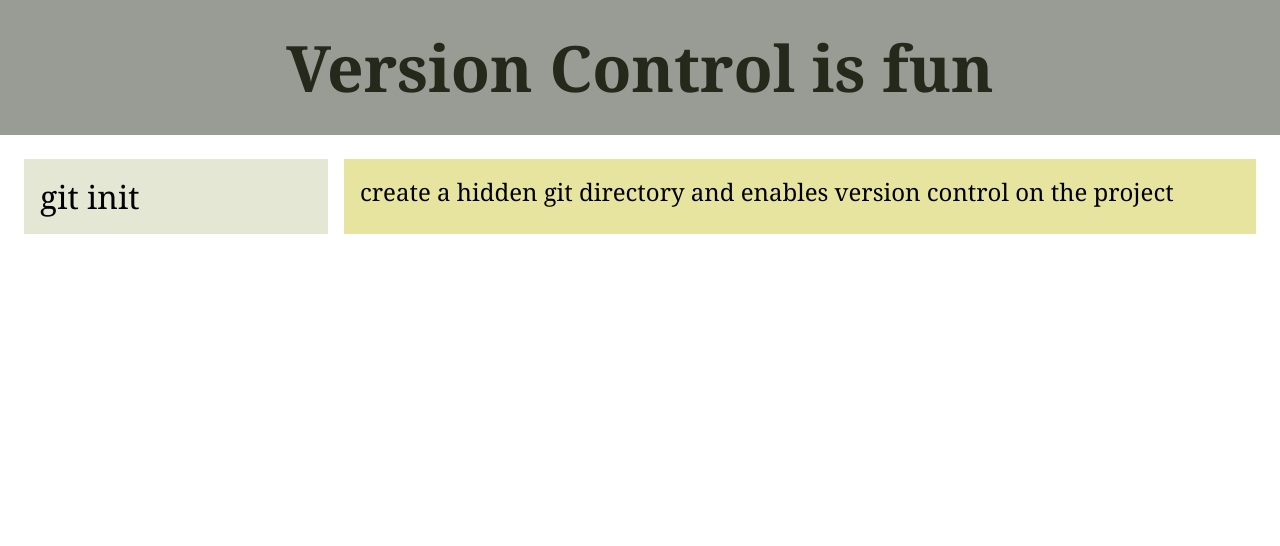
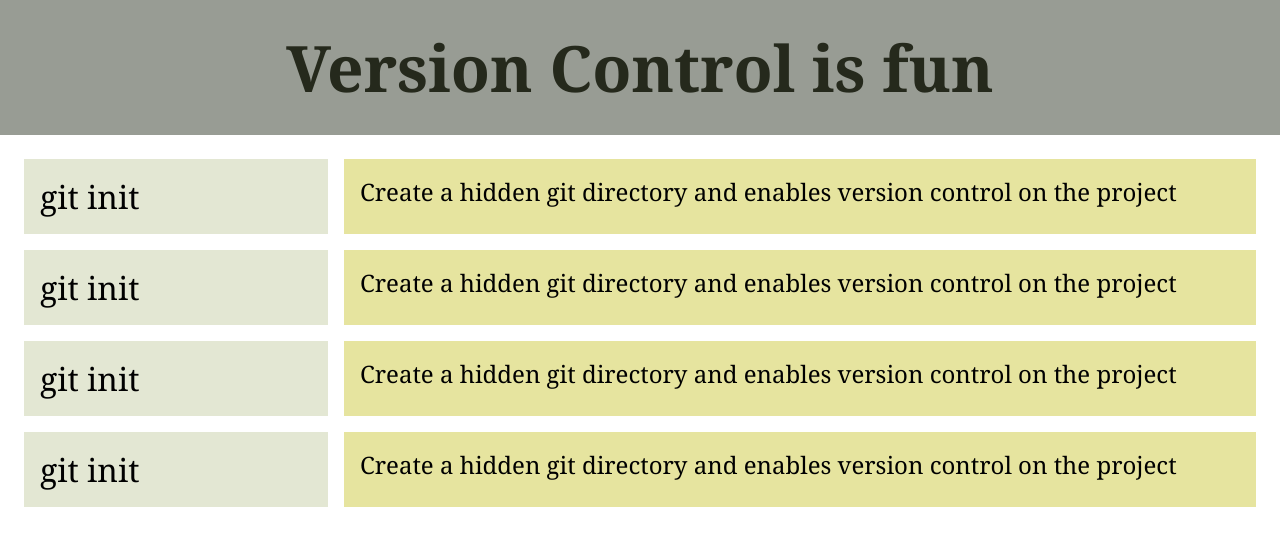
Before and after one commit to AwdamnKaya/version-control, a plain HTML site: page index.html in a window 1280 px wide. Drawn offline with Linux system fonts and the light colour scheme.

Commit message:
added divs

```diff
--- a/index.html
+++ b/index.html
@@ -12,7 +12,16 @@
     </header>
     <main class="git-commands">
         <div class="git-commands__command">git init</div>
-        <div class="git-commands__effect">create a hidden git directory and enables version control on the project</div>
+        <div class="git-commands__effect">Create a hidden git directory and enables version control on the project</div>
+
+        <div class="git-commands__command">git init</div>
+        <div class="git-commands__effect">Create a hidden git directory and enables version control on the project</div>
+
+        <div class="git-commands__command">git init</div>
+        <div class="git-commands__effect">Create a hidden git directory and enables version control on the project</div>
+
+        <div class="git-commands__command">git init</div>
+        <div class="git-commands__effect">Create a hidden git directory and enables version control on the project</div>
     </main>
 </body>
 </html>
```
